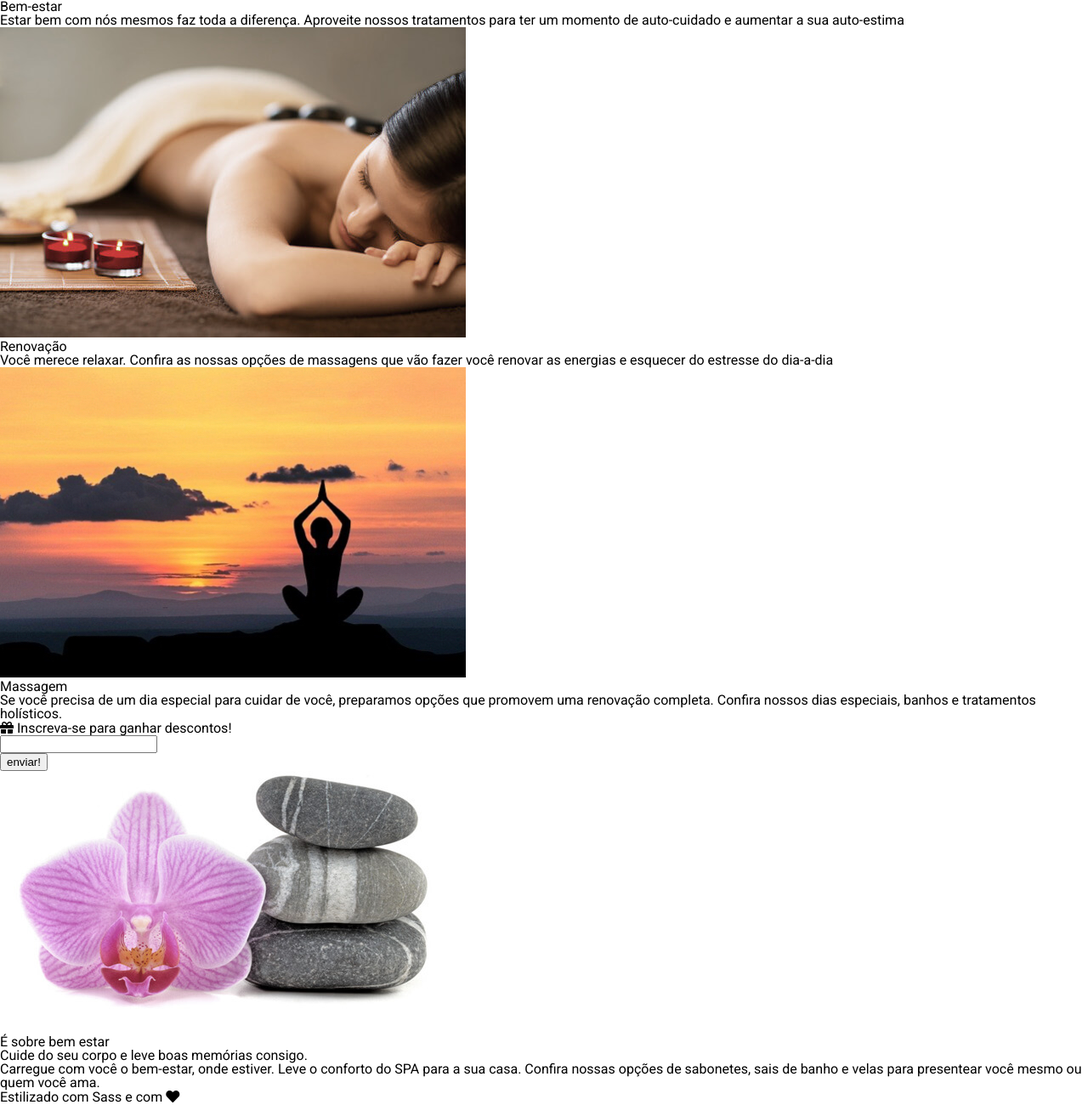
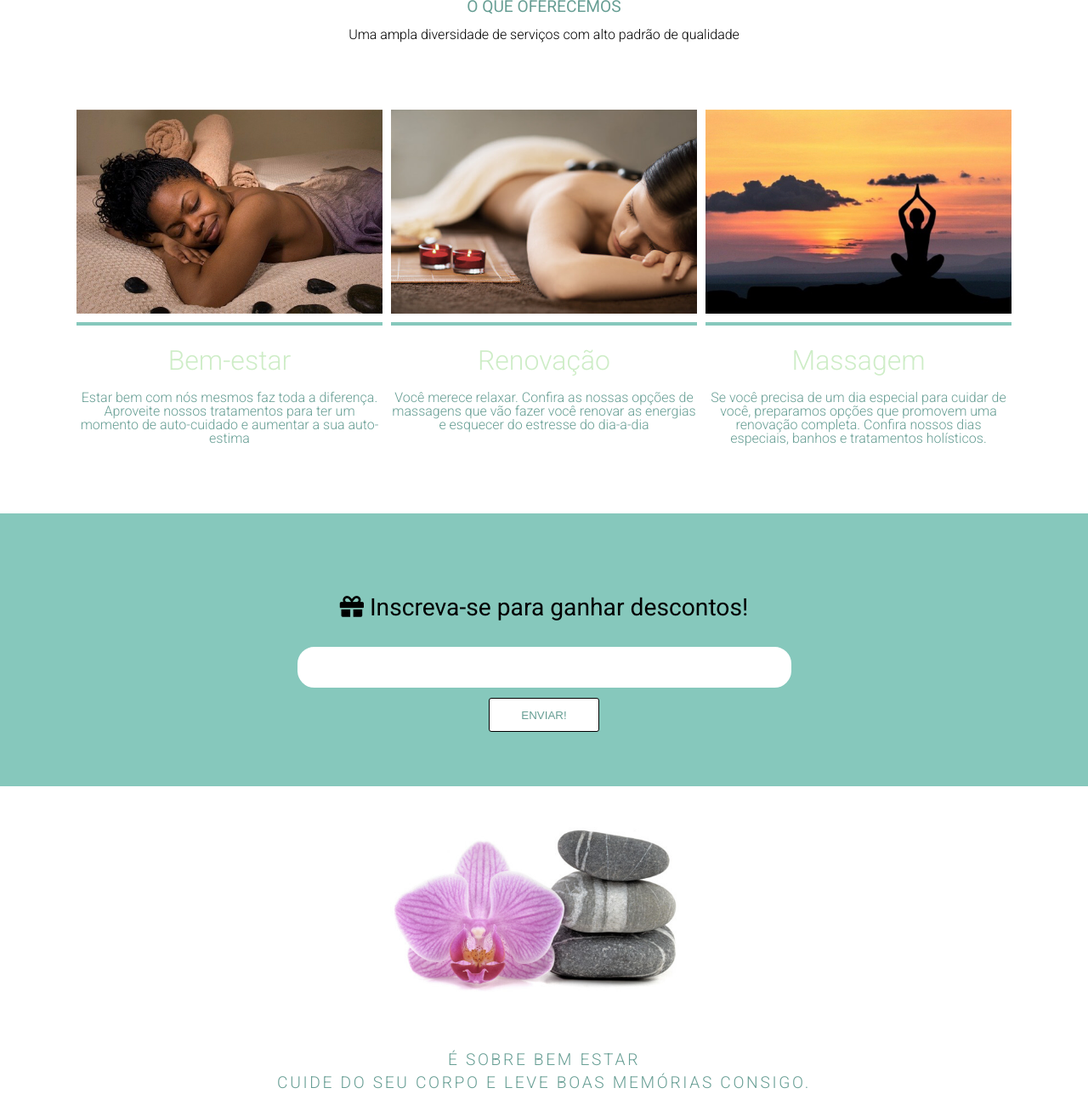
Before and after one commit to gleysii/estudos-sass, a plain HTML site: page alura-spa-projeto_inicial/index.html in a window 1280 px wide. Shown: the part 480-1780 px from the top of the page at 85% size. Drawn offline with nearby package versions, Linux system fonts and the light colour scheme.

Commit message:
'finalização'

```diff
--- a/alura-spa-projeto_inicial/index.html
+++ b/alura-spa-projeto_inicial/index.html
@@ -36,34 +36,34 @@
                 </li>
             </ul>
         </nav>
-        <section>
-            <div>
+        <section class="banner">
+            <div class="inner-banner">
                 <h1>Alura SPA</h1>
                 <h2>Venha viver o seu melhor dia!</h2>
             </div>
         </section>
     </header>
     <main>
-        <section>
+        <section id="servicos">
             <h3>O que oferecemos</h3>
             <h4>Uma ampla diversidade de serviços com alto padrão de qualidade</h4>
-            <div>
-                <div>
-                    <div>
+            <div class="cards">
+                <div class="card">
+                    <div class="img-container">
                         <img src="imagens/beleza.jpeg" alt="">
                     </div>
                     <h5>Bem-estar</h5>
                     <p>Estar bem com nós mesmos faz toda a diferença. Aproveite nossos tratamentos para ter um momento de auto-cuidado e aumentar a sua auto-estima</p>
                 </div>
-                <div>
-                    <div>
+                <div class="card">
+                    <div class="img-container">
                         <img src="imagens/bem-estar.jpeg" alt="">
                     </div>
                     <h5>Renovação</h5>
                     <p>Você merece relaxar. Confira as nossas opções de massagens que vão fazer você renovar as energias e esquecer do estresse do dia-a-dia</p>
                 </div>
-                <div>
-                    <div>
+                <div class="card">
+                    <div class="img-container">
                         <img src="imagens/descanso.jpeg" alt="">
                     </div>
                     <h5>Massagem</h5>
@@ -71,20 +71,20 @@
                 </div>
             </div>
         </section>
-        <section>
-            <div>
+        <section id="cupom">
+            <div class="texto">
                 <h2><i class="fas fa-gift"></i> Inscreva-se para ganhar descontos!</h2>
             </div>
             <div>
                 <form action="">
-                    <div>
+                    <div class="input">
                         <input type="email">
                     </div>
                     <button>enviar!</button>
                 </form>
             </div>
         </section>
-        <section>
+        <section id="pedra-e-flor">
             <div>
                 <img src="imagens/pedra-e-flor.jpeg" alt="">
             </div>
--- a/alura-spa-projeto_inicial/styles/abstract/_variaveis.scss
+++ b/alura-spa-projeto_inicial/styles/abstract/_variaveis.scss
@@ -5,3 +5,8 @@ $fonte: 'Roboto', sans-serif;
 $cor-primaria: #FFD4B2;
 $cor-secundaria: #CEEDC7;
 $cor-terciaria: #86C8BC;
+$cor-quarternaria: #679e94;
+
+//Tamanho das fontes
+
+$tamanho-do-texto: 3rem;
--- /dev/null
+++ b/alura-spa-projeto_inicial/styles/components/_banner.scss
@@ -0,0 +1,27 @@
+@import '../abstract/variaveis';
+
+.banner {
+    background: url(../imagens/banner.jpeg) 27% center no-repeat;
+    min-height: 350px;
+    background-size: cover;
+    align-items: center;
+    justify-content: center;
+    opacity: 0.9;
+    display:flex; //p/ centralizar os child elements
+
+    .inner-banner{
+        padding: 3rem;
+        background-color: $cor-terciaria;
+        opacity: 0.9;
+        border-radius: 5%;
+
+        h1{
+            font-size: $tamanho-do-texto;
+            color: $cor-primaria;
+        }
+
+        h2{
+            font-size: $tamanho-do-texto / 2;
+        }
+    }
+}
--- /dev/null
+++ b/alura-spa-projeto_inicial/styles/components/_cupom.scss
@@ -0,0 +1,54 @@
+@import '../abstract/variaveis';
+
+#cupom {
+    background-color: $cor-terciaria;
+    padding: 4rem;
+    text-align: center;
+
+    .texto{
+        h2{
+            margin: 2rem;
+            font-size: $tamanho-do-texto / 1.7;
+        }
+    }
+
+    .input {
+        margin: 0 auto;
+        width: 575px;
+        border-radius: 20px;
+        border: 3px solid white;
+        background-color: white;
+        input{
+            border-end-end-radius: 20px;
+            height: 40px;
+            border: none;
+            width: 540px;
+            outline: none;
+            text-align: center;
+            font-size: 26px;
+        }
+        &:hover, &:focus-within{
+            outline:auto;
+        }
+    }
+    button {
+        text-transform: uppercase;
+        margin-top: .75rem;
+        outline: none;
+        border: none;
+        height: 40px;
+        text-align: center;
+        width: 130px;
+        border-radius: 3px;
+        background-color: white;
+        border: 1px solid black;
+        color: $cor-quarternaria;
+        cursor: pointer;
+        &:hover{
+            background-color: $cor-secundaria;
+            color: black;
+
+        }
+    }
+
+}
--- /dev/null
+++ b/alura-spa-projeto_inicial/styles/components/_footer.sass
@@ -0,0 +1,17 @@
+@import '../abstract/_variaveis'
+
+@mixin bg-cores($lado, $cores...)
+    @if $lado == left
+        background: linear-gradient(to left, $cores)
+    @else
+        background: linear-gradient(to right, $cores)
+
+footer
+    text-align: center
+    font-size: $tamanho-do-texto / 2
+    border-radius: 10px
+    padding: 3rem
+    margin: 0
+    @include bg-cores("left", $cor-primaria, $cor-secundaria, $cor-terciaria, $cor-terciaria)
+    i
+        color: red
--- /dev/null
+++ b/alura-spa-projeto_inicial/styles/components/_pedra-e-flor.scss
@@ -0,0 +1,25 @@
+@import '../abstract/variaveis';
+
+#pedra-e-flor{
+    text-align: center;
+
+    img{
+        padding: 3rem;
+        width: 30%;
+    }
+    h3, h4{
+        text-transform: uppercase;
+        letter-spacing: 2pt;
+        font-weight: 300;
+        color: $cor-quarternaria;
+        padding-bottom: 0.5rem;
+        font-size: $tamanho-do-texto / 2.5;
+    }
+    p{
+        padding-top: 1rem;
+        font-weight: 300;
+        color: black;
+        padding-bottom: 1rem;
+        font-size: $tamanho-do-texto / 3;
+    }
+}
--- /dev/null
+++ b/alura-spa-projeto_inicial/styles/components/_servicos.scss
@@ -0,0 +1,52 @@
+@import '../abstract/variaveis';
+
+#servicos{
+    margin: 80px;
+
+    h3{
+        font-size: $tamanho-do-texto / 2.5;
+        color: $cor-quarternaria;
+        text-transform: uppercase;
+        text-align: center;
+        margin: 1rem;
+    }
+
+    h4{
+        text-align: center;
+        font-size: $tamanho-do-texto / 1.2 s;
+        margin-bottom: 80px;
+        font-weight: 300;
+    }
+
+    .cards{
+        display: flex;
+        justify-content: space-evenly;
+
+        h5{
+            font-size: $tamanho-do-texto / 1.5;
+            font-weight: 300;
+            margin-top: 25px;
+            margin-bottom: 20px;
+            color: $cor-secundaria;
+        }
+
+        p{
+            font-size: $tamanho-do-texto / 3;
+            font-weight: 300;
+            color: $cor-quarternaria;
+        }
+
+        .card{
+            width: 360px;
+            text-align: center;
+            .img-container{
+                padding-bottom: 7px;
+                border-bottom: 4px solid $cor-terciaria;
+                img{
+                    max-width: 100%;
+                }
+            }
+        }
+    }
+
+}
--- a/alura-spa-projeto_inicial/styles/style.scss
+++ b/alura-spa-projeto_inicial/styles/style.scss
@@ -1,2 +1,7 @@
 @import './abstract/base';
 @import './components/navbar';
+@import './components/banner';
+@import './components/servicos';
+@import './components/cupom';
+@import './components/_footer.sass';
+@import './components/_pedra-e-flor'
```
Also changed, not shown: alura-spa-projeto_inicial/styles/style.css, 1 other file.
